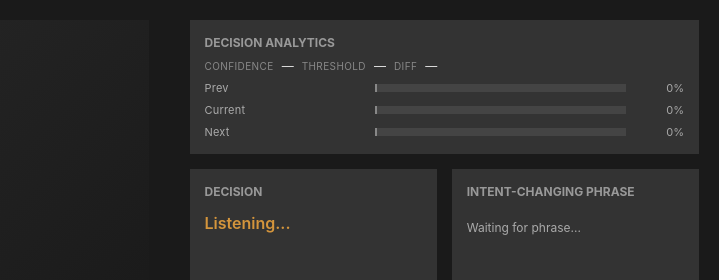
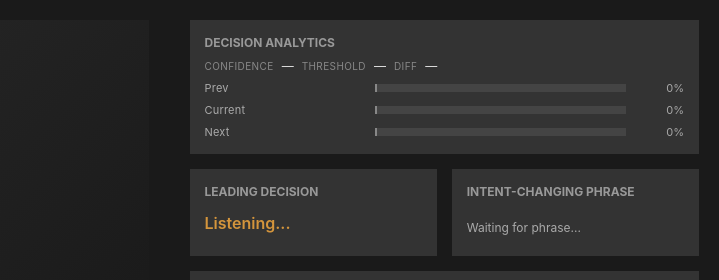
Before and after one commit to TMZero-c/Torgal, an Electron app: page app/index.html in a window 1100 px wide. Shown: the top 280 px of the page, 381-1100 px from the left. Drawn offline with Linux system fonts and the light colour scheme; no server answers.

Commit message:
Smol fixes

```diff
--- a/app/index.html
+++ b/app/index.html
@@ -84,7 +84,7 @@
 
             <div class="stats-container">
                 <div class="stat-card decision-card">
-                    <h4>Decision</h4>
+                    <h4>Leading Decision</h4>
                     <div class="intent-label" id="intent-label">Listening...</div>
                 </div>
                 <!--
--- a/app/styles/presenter.css
+++ b/app/styles/presenter.css
@@ -159,7 +159,7 @@ body { font-family: 'Inter', sans-serif; background: #1a1a1a; color: #fff; heigh
 .keywords-impact-tag:hover { background: #E5A750; box-shadow: 0 0 8px rgba(212, 149, 60, 0.4); }
 
 .stats-container { display: grid; grid-template-columns: 1fr 1fr; gap: 15px; align-items: stretch; }
-.stat-card { background: #333; border-radius: 0px; padding: 15px; margin-bottom: 15px; height: 120px; display: flex; flex-direction: column; gap: 6px; overflow: hidden; }
+.stat-card { background: #333; border-radius: 0px; padding: 15px; margin-bottom: 15px; display: flex; flex-direction: column; gap: 6px; overflow: hidden; }
 .stat-card h4 { font-size: 12px; text-transform: uppercase; color: #999; margin-bottom: 8px; }
 .stat-value { font-size: 28px; font-weight: 600; color: #D4953C; }
 .stat-detail { font-size: 12px; color: #aaa; margin-top: 5px; }
```
